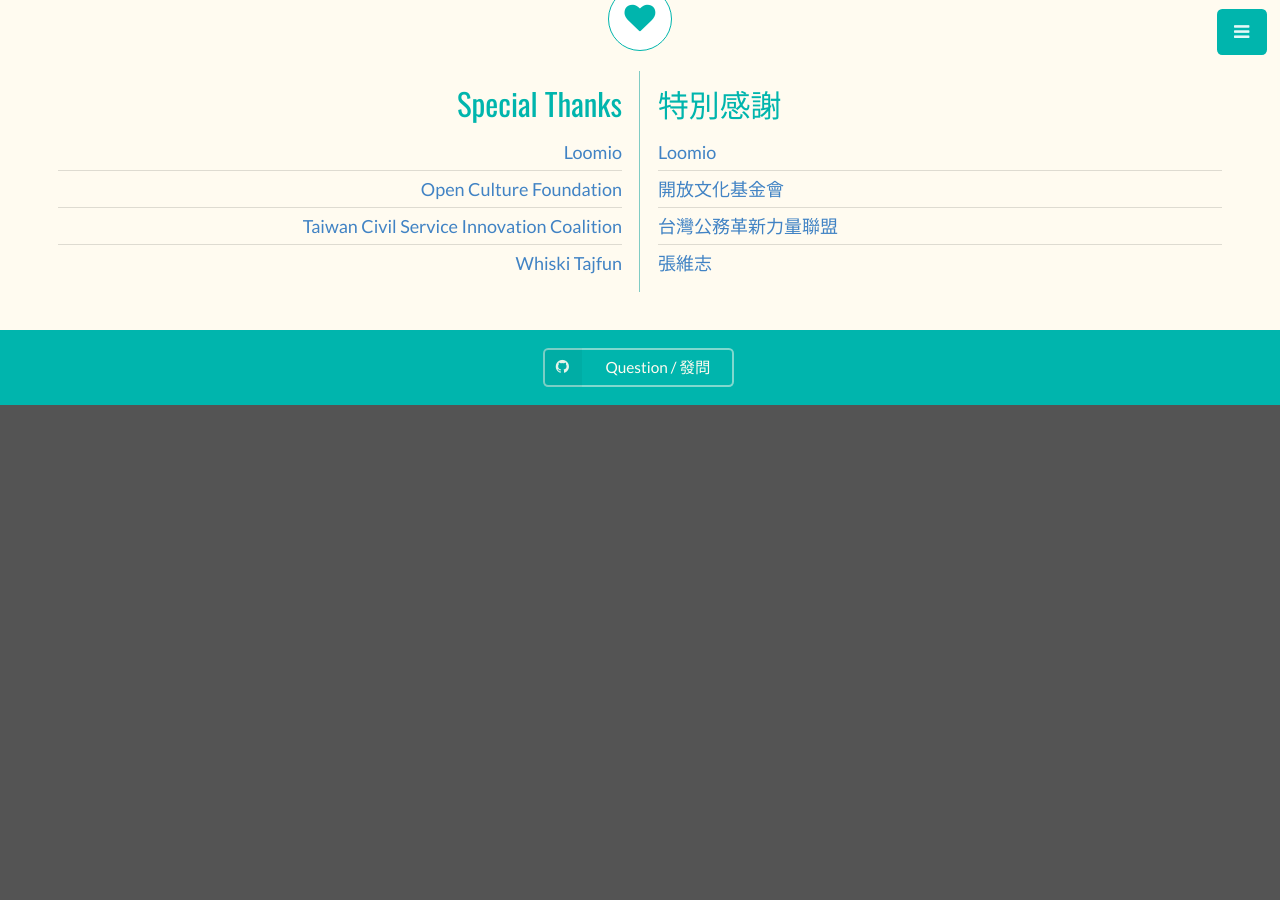
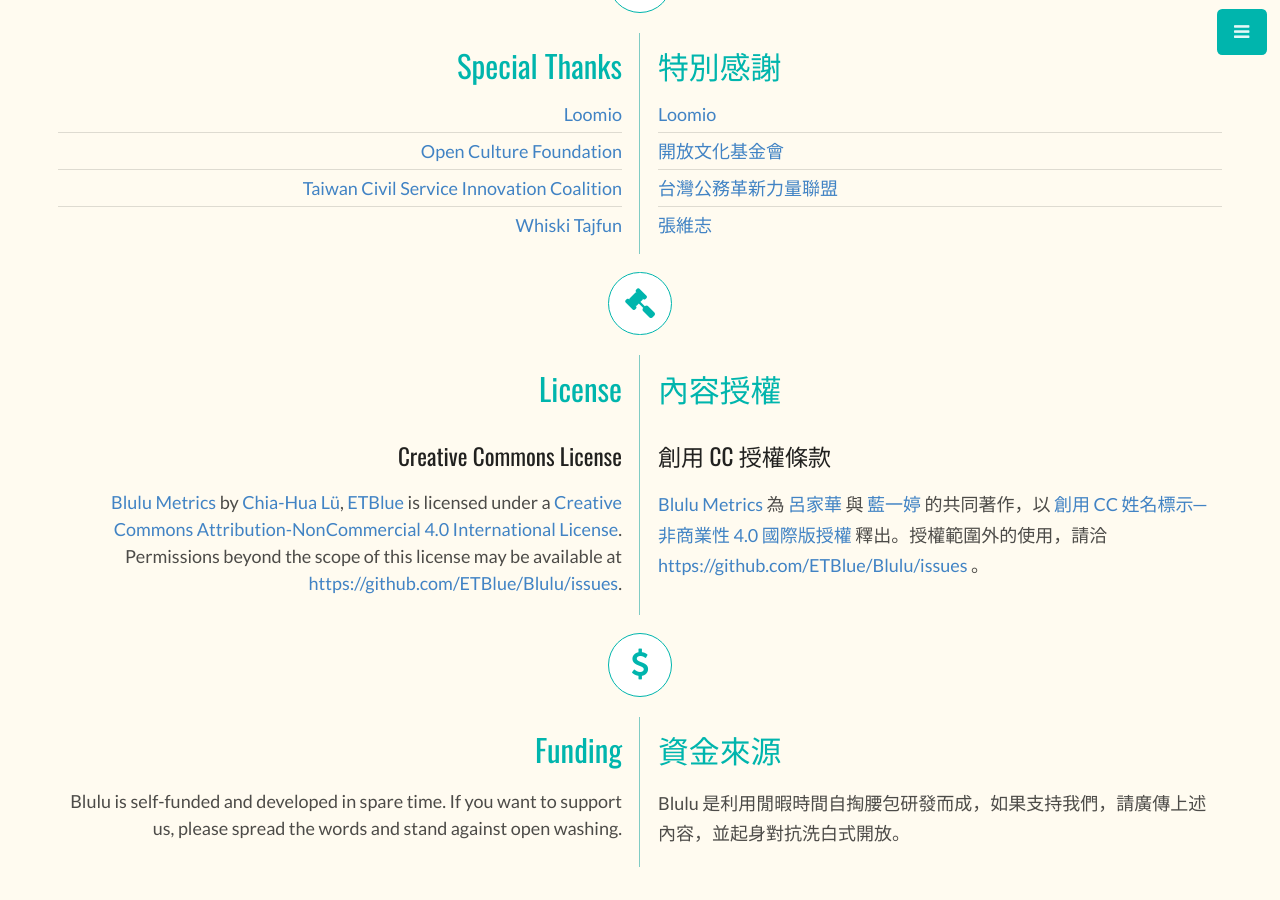
Before and after one commit to ETBlue/blulu, a Jekyll site: the page built from index.html, in a window 1280 px wide and 900 px high, scrolled down 11631 px. Built offline with Jekyll 4.4.1, drawn with Linux system fonts in a browser that asks for light colours; before the commit the page ends 12036 px from its top, so only the background shows below that; some of the changed text lies outside the part shown.

Commit message:
add ga, content

```diff
--- a/_data/homepage.yml
+++ b/_data/homepage.yml
@@ -53,3 +53,13 @@
   title_tw: 提問
   link: footer
   icon: github
+license:
+  title: License
+  title_tw: 內容授權
+  link: license
+  icon: legal
+funding:
+  title: Funding
+  title_tw: 資金來源
+  link: funding
+  icon: dollar
--- a/_data/meta.yml
+++ b/_data/meta.yml
@@ -62,6 +62,10 @@
     tagline: A super talented illustrator creating adorable characters and paintings just like magic. An open art contributor participated in g0v.tw community.
     tagline_tw: 像是變魔術般創作出可愛角色與主視覺插圖的天才畫家，同時也是參與台灣零時政府社群的開放藝術貢獻者。
     link:
+      - icon: "twitter"
+        color: "twitter"
+        title: "tuiry //:..:"
+        url: "https://twitter.com/tu_hsiao"
       - icon: "facebook f"
         color: "facebook"
         title: "Tuiry Hsiao"
--- a/_includes/ga.html
+++ b/_includes/ga.html
@@ -1,2 +1,10 @@
 <script>
+  (function(i,s,o,g,r,a,m){i['GoogleAnalyticsObject']=r;i[r]=i[r]||function(){
+  (i[r].q=i[r].q||[]).push(arguments)},i[r].l=1*new Date();a=s.createElement(o),
+  m=s.getElementsByTagName(o)[0];a.async=1;a.src=g;m.parentNode.insertBefore(a,m)
+  })(window,document,'script','https://www.google-analytics.com/analytics.js','ga');
+
+  ga('create', 'UA-98186945-1', 'auto');
+  ga('send', 'pageview');
+
 </script>
--- a/index.html
+++ b/index.html
@@ -370,7 +370,6 @@
           </div>
           {% endfor %}
         </div>
-        <hr class="ui hidden divider" />
       </div>
       <div class="column">
         <h4 class="left aligned ui header logo">
@@ -390,7 +389,6 @@
           </div>
           {% endfor %}
         </div>
-        <hr class="ui hidden divider" />
       </div>
     </div>
   </div>
@@ -638,6 +636,62 @@
   </div>
 </section>
 
+<section id="license" class="section">
+  <div class="ui container">
+    <div class="center aligned">
+      <span class="ui massive circular basic teal icon label">
+        <i class="icon {{ site.data.homepage.license.icon }}"></i>
+      </span>
+    </div>
+    <hr class="ui hidden divider" />
+    <div class="ui levelone two column divided stackable grid">
+      <div class="column">
+        <h2 class="right aligned ui teal header logo">
+          {{ site.data.homepage.license.title }}
+        </h2>
+        <h3 class="ui right aligned header logo">Creative Commons License</h3>
+        <p class="en right aligned"><a href="https://etblue.github.io/blulu">Blulu Metrics</a> by <a href="https://twitter.com/chiahua0515">Chia-Hua Lü</a>, <a href="https://twitter.com/etblue">ETBlue</a> is licensed under a <a href="https://creativecommons.org/licenses/by-nc/4.0/">Creative Commons Attribution-NonCommercial 4.0 International License</a>. Permissions beyond the scope of this license may be available at <a href="https://github.com/ETBlue/Blulu/issues">https://github.com/ETBlue/Blulu/issues</a>.</p>
+      </div>
+      <div class="column">
+        <h2 class="left aligned ui teal header logo">
+          {{ site.data.homepage.license.title_tw }}
+        </h2>
+        <h3 class="ui left aligned header logo">創用 CC 授權條款</h3>
+        <p class="tw left aligned"><a href="https://etblue.github.io/blulu">Blulu Metrics</a> 為 <a href="https://twitter.com/chiahua0515">呂家華</a> 與 <a href="https://twitter.com/etblue">藍一婷</a> 的共同著作，以 <a href="https://creativecommons.org/licenses/by-nc/4.0/">創用 CC 姓名標示─非商業性 4.0 國際版授權</a> 釋出。授權範圍外的使用，請洽 <a href="https://github.com/ETBlue/Blulu/issues">https://github.com/ETBlue/Blulu/issues</a> 。</p>
+      </div>
+    </div>
+  </div>
+</section>
+
+<section id="funding" class="section">
+  <div class="ui container">
+    <div class="center aligned">
+      <span class="ui massive circular basic teal icon label">
+        <i class="icon {{ site.data.homepage.funding.icon }}"></i>
+      </span>
+    </div>
+    <hr class="ui hidden divider" />
+    <div class="ui levelone two column divided stackable grid">
+      <div class="column">
+        <h2 class="right aligned ui teal header logo">
+          {{ site.data.homepage.funding.title }}
+        </h2>
+        <p class="en right aligned">
+          Blulu is self-funded and developed in spare time. If you want to support us, please spread the words and stand against open washing.
+        </p>
+      </div>
+      <div class="column">
+        <h2 class="left aligned ui teal header logo">
+          {{ site.data.homepage.funding.title_tw }}
+        </h2>
+        <p class="tw left aligned">
+          Blulu 是利用閒暇時間自掏腰包研發而成，如果支持我們，請廣傳上述內容，並起身對抗洗白式開放。
+        </p>
+      </div>
+    </div>
+  </div>
+</section>
+
 <hr class="ui hidden divider" />
 
 <footer id="footer" class="ui teal inverted basic segment marginless center aligned">
```
